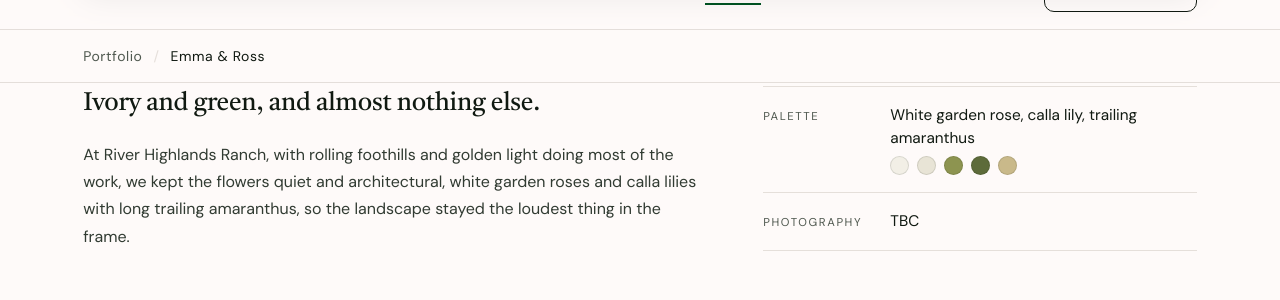
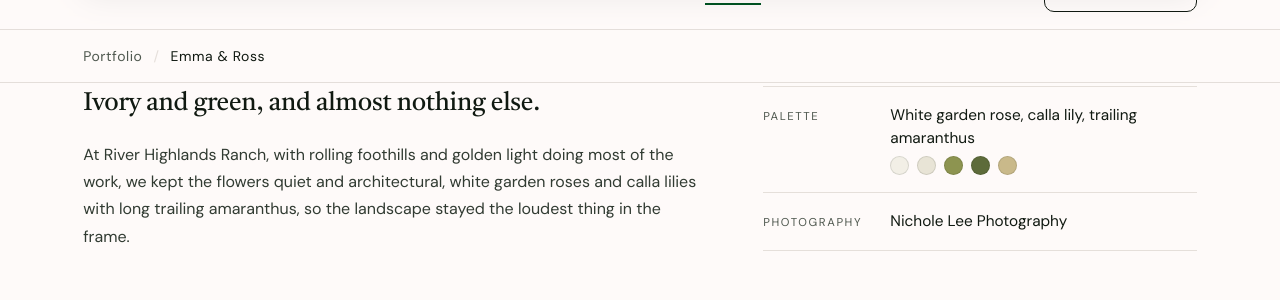
Before and after one commit to jshplhm/goldenflowers, a Jekyll site: the page built from portfolio/emma-ross/index.md, in a window 1280 px wide and 900 px high, scrolled down 930 px, cut to the strip 49-368 px from the top of the window. Shown: the top 300 px of the strip. Built offline with Jekyll 4.4.1, drawn with Linux system fonts in a browser that asks for light colours.

Commit message:
Update site copy in _data/credits.yml via inline editor

```diff
--- a/_data/credits.yml
+++ b/_data/credits.yml
@@ -255,7 +255,7 @@ sarah-brian:
   officiant: { name: "", url: "" }
 
 emma-ross:
-  photography: { name: "TBC", url: "" }
+  photography: { name: "Nichole Lee Photography", url: "" }
   planning: { name: "", url: "" }
   venue: { name: "River Highlands Ranch", url: "" }
   catering: { name: "", url: "" }
```
